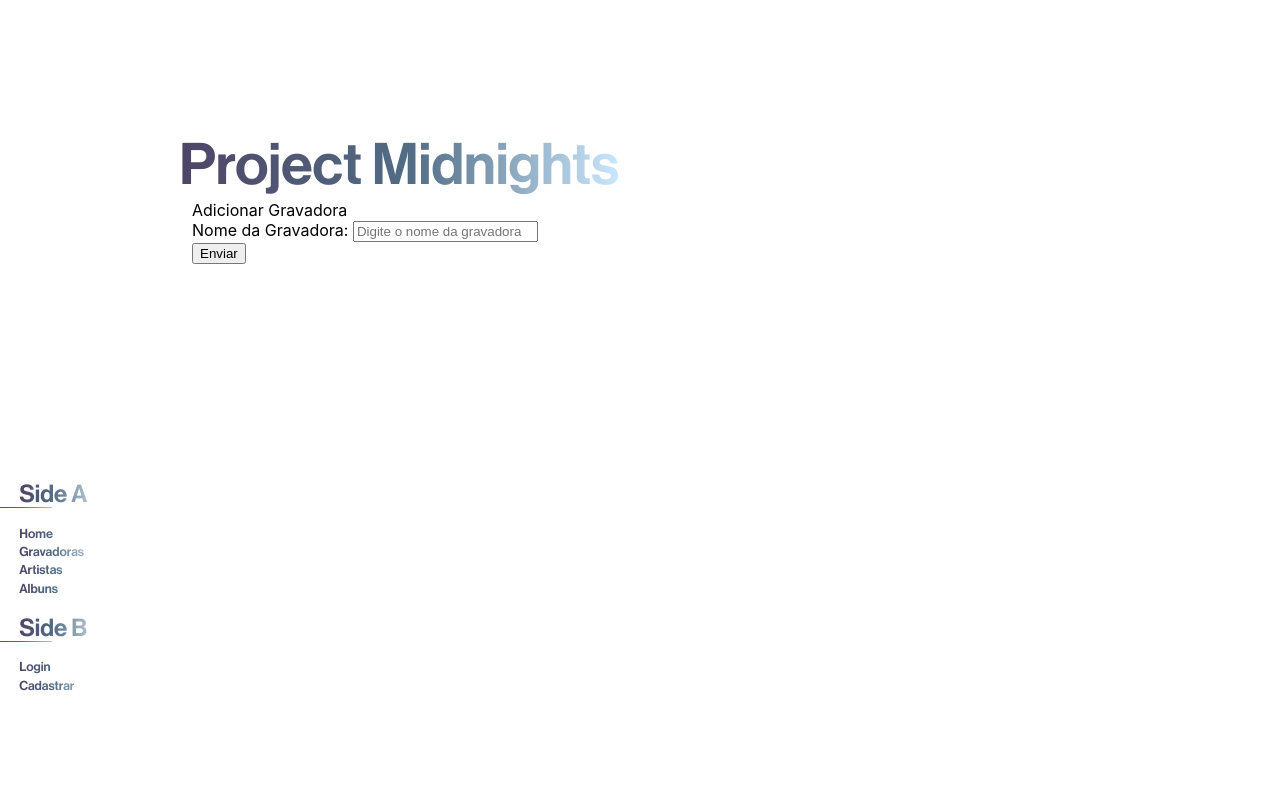
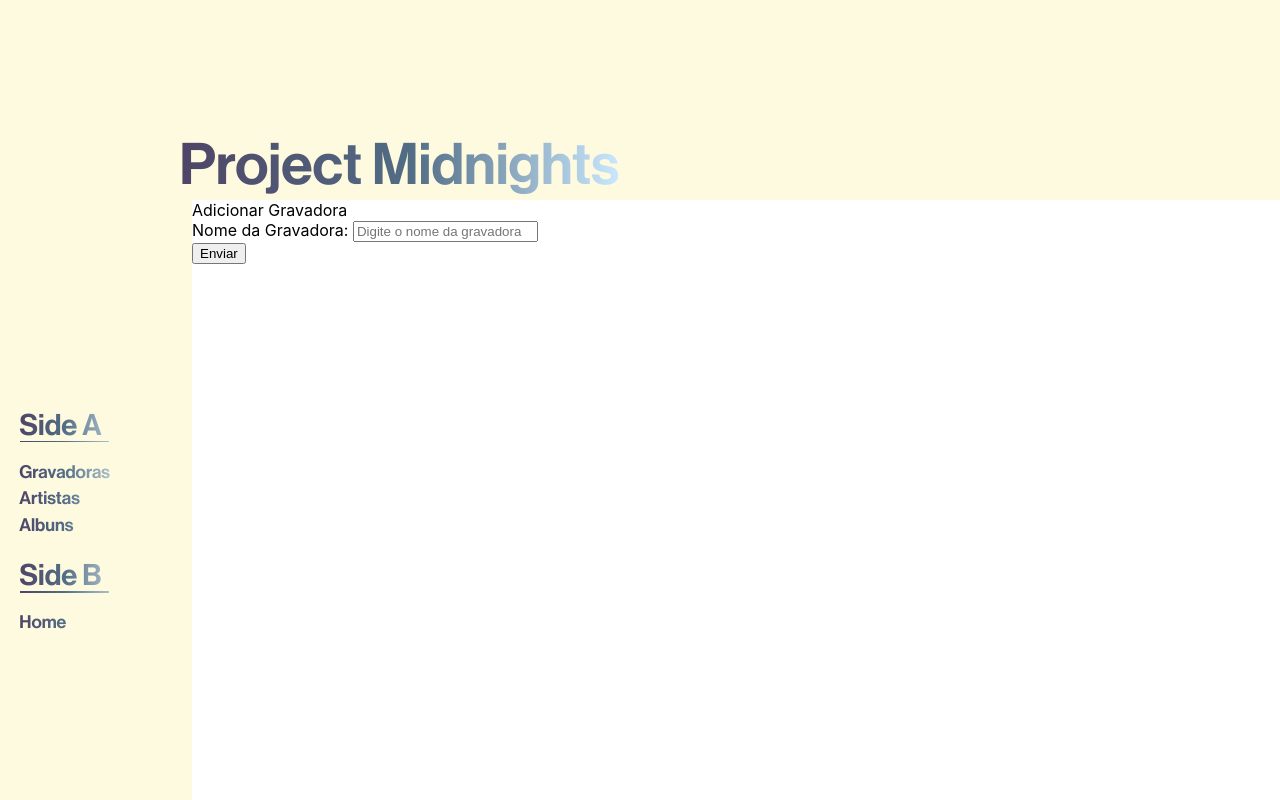
Before and after one commit to jonathabot/projectmidnightsfront, a React (Create React App) app: page / in a window 1280 px wide. Built offline with nearby package versions, Linux system fonts and the light colour scheme.

Commit message:
edited sidebar and header

```diff
--- a/src/components/Header/Header.css
+++ b/src/components/Header/Header.css
@@ -3,6 +3,7 @@
   height: 25vh;
   display: flex;
   align-items: flex-end;
+  background-color: #fefae0;
 }
 
 .headerTitle {
--- a/src/components/Sidebar/sidebar.css
+++ b/src/components/Sidebar/sidebar.css
@@ -4,22 +4,23 @@
   display: flex;
   flex-direction: column;
   align-items: flex-start;
+  background-color: #fefae0;
 }
 
 .sidebar section {
-  font-size: 1.9vw;
+  font-size: 2.3vw;
 }
 
 .sidebar a {
   white-space: nowrap;
   overflow: visible;
   margin-bottom: 5%;
-  font-size: 1vw;
+  font-size: 1.4vw;
 }
 
 .sidebarSides {
   margin-left: 1.5vw;
-  margin-top: 35vh;
+  margin-top: 26vh;
   font-family: 'Neue Haas Grotesk Display Pro', Arial, sans-serif;
   font-weight: normal;
   font-style: normal;
@@ -47,10 +48,9 @@
 
 hr {
   border: 0;
-  width: 5vw;
+  width: 7vw;
   height: 0.2vh;
   position: relative;
-  right: 4.2vh;
   top: -0.8vw;
   background-image: linear-gradient(
     to right,
--- a/src/components/Sidebar/sidebar.js
+++ b/src/components/Sidebar/sidebar.js
@@ -30,14 +30,6 @@ function SideBar() {
             type="button"
             id="viewGravadoras"
             href=""
-            onClick={handleClickHome}
-          >
-            Home
-          </a>
-          <a
-            type="button"
-            id="viewGravadoras"
-            href=""
             onClick={handleClickGravadoras}
           >
             Gravadoras
@@ -63,11 +55,13 @@ function SideBar() {
         <div class="sideB">
           <section className="sidebarSideB">Side B</section>
           <hr></hr>
-          <a type="button" id="" href="">
-            Login
-          </a>
-          <a type="button" id="" href="">
-            Cadastrar
+          <a
+            type="button"
+            id="viewGravadoras"
+            href=""
+            onClick={handleClickHome}
+          >
+            Home
           </a>
         </div>
       </div>
```
Also changed, not shown: 1 other file (tests, documents, lock files or other folders).
